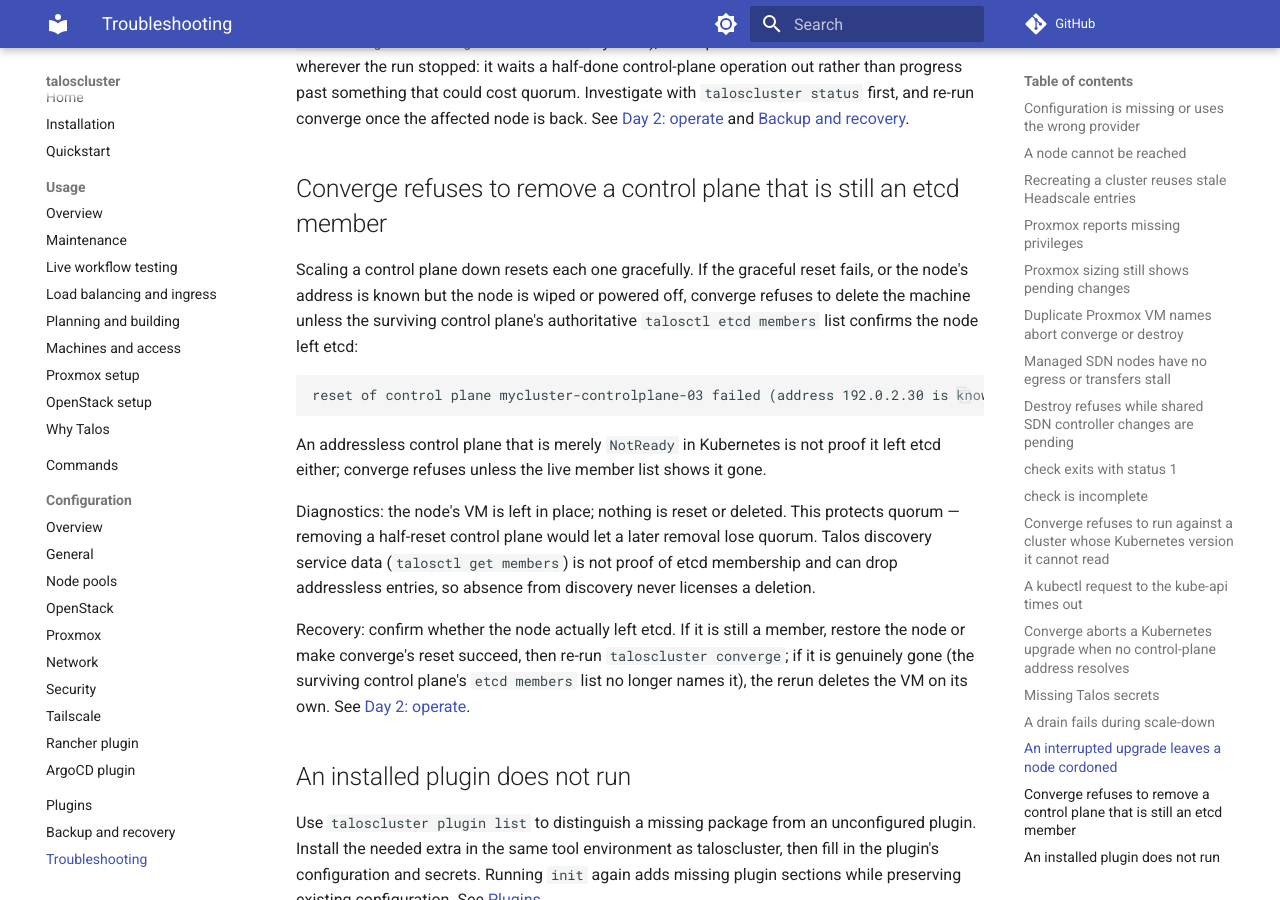
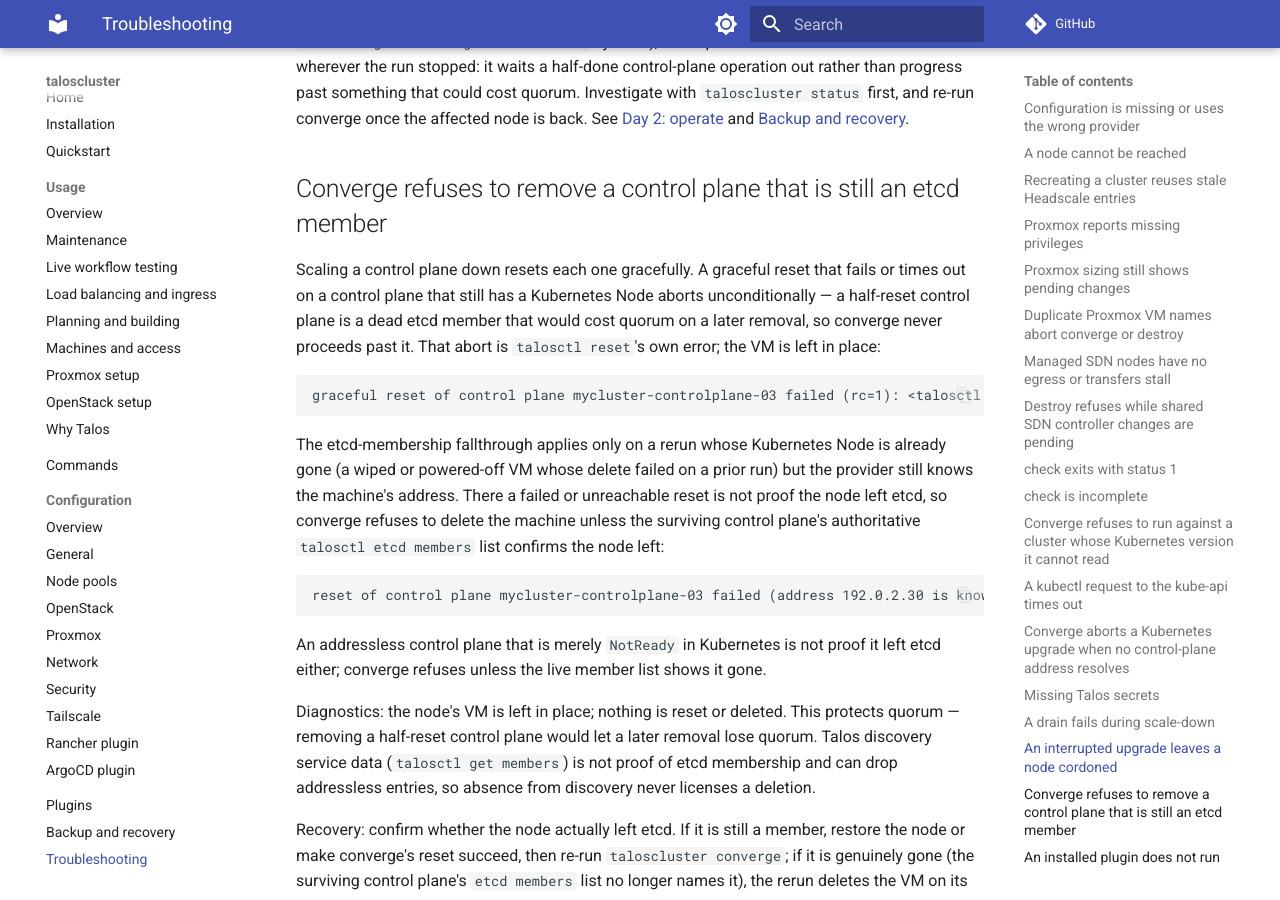
Before and after one commit to ncsa/taloscluster, an MkDocs documentation site: the page built from docs/troubleshooting.md, in a window 1280 px wide and 900 px high, scrolled down 6084 px. Built offline with MkDocs 1.6.1 and Material for MkDocs 9.7.7, drawn with Linux system fonts in a browser that asks for light colours; comment, search, counter and statistics services are not loaded; some of the changed text lies outside the part shown.

Commit message:
fix: **[P3] Correct the remaining troubleshooting and lifecycle wording.** Th

````diff
--- a/docs/troubleshooting.md
+++ b/docs/troubleshooting.md
@@ -96,7 +96,7 @@ After a machine-config apply, converge stabilizes the cluster and re-reads the r
 kubernetes server version unavailable and no control-plane address resolved; cannot perform a kubernetes upgrade
 ```
 
-Diagnostics: a previous run of a converge that aborted this way exited 0 and silently skipped the upgrade; now it fails, so a skipped upgrade no longer hides behind a healthy exit status. Converge aborts before any `upgrade-k8s` step runs, but machine-config applies and Talos reconciliation earlier in the same run may already have changed or rebooted nodes.
+Diagnostics: converge exits 1 before any `upgrade-k8s` step runs, so a skipped upgrade never hides behind a healthy exit status. The abort follows the `kubernetes version (want ...)` heading and the version-read retry notices already printed; machine-config applies and Talos reconciliation earlier in the same run may already have changed or rebooted nodes.
 
 Recovery: investigate why the cluster's control planes are unreachable (see [A node cannot be reached](#a-node-cannot-be-reached)) and ensure a control-plane address resolves, then re-run `taloscluster converge`.
 
@@ -136,7 +136,13 @@ Recovery: re-run `taloscluster converge`. It lifts stale cordons on its own (or
 
 ## Converge refuses to remove a control plane that is still an etcd member
 
-Scaling a control plane down resets each one gracefully. If the graceful reset fails, or the node's address is known but the node is wiped or powered off, converge refuses to delete the machine unless the surviving control plane's authoritative `talosctl etcd members` list confirms the node left etcd:
+Scaling a control plane down resets each one gracefully. A graceful reset that fails or times out on a control plane that still has a Kubernetes Node aborts unconditionally — a half-reset control plane is a dead etcd member that would cost quorum on a later removal, so converge never proceeds past it. That abort is `talosctl reset`'s own error; the VM is left in place:
+
+```
+graceful reset of control plane mycluster-controlplane-03 failed (rc=1): <talosctl error>; refusing to delete it -- a half-reset control plane is a dead etcd member
+```
+
+The etcd-membership fallthrough applies only on a rerun whose Kubernetes Node is already gone (a wiped or powered-off VM whose delete failed on a prior run) but the provider still knows the machine's address. There a failed or unreachable reset is not proof the node left etcd, so converge refuses to delete the machine unless the surviving control plane's authoritative `talosctl etcd members` list confirms the node left:
 
 ```
 reset of control plane mycluster-controlplane-03 failed (address 192.0.2.30 is known but the node did not reset) and it is still an etcd member (id 1a2b3c4d on control plane mycluster-controlplane-01); refusing to delete a member that could cost quorum
````
Also changed, not shown: CHANGELOG.md (+1 -0 lines), docs/concepts/lifecycle.md (+3 -1 lines), docs/configuration/rancher.md (+1 -1 lines), 2 other files.
